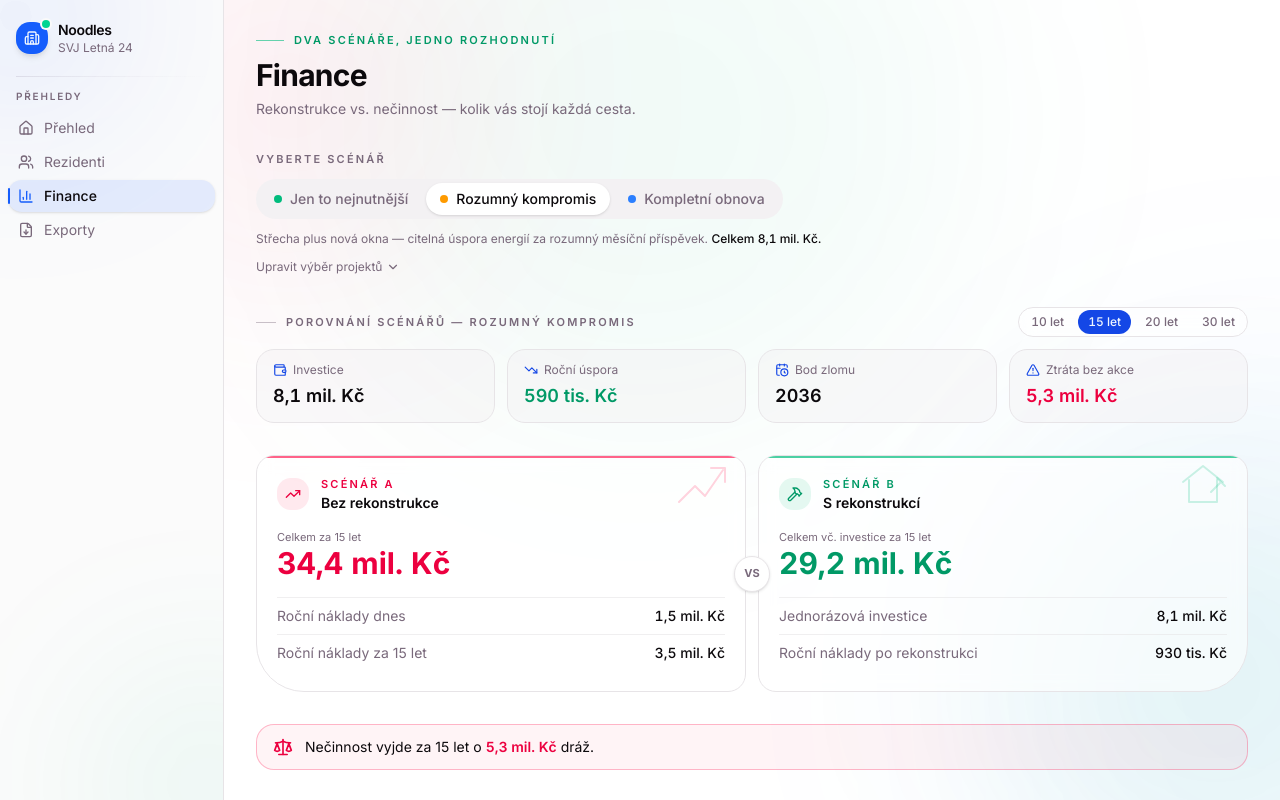
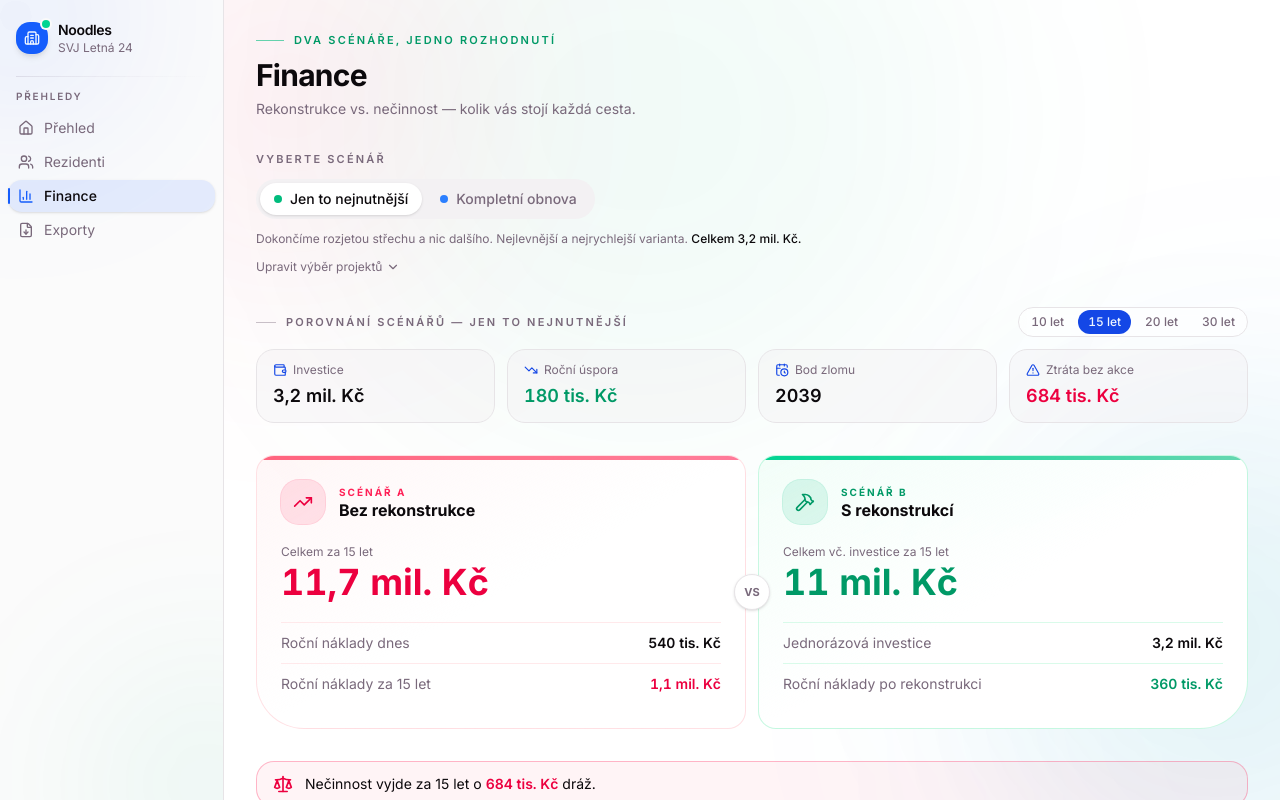
Before and after one commit to Vojtysek/Noodles, a Next.js app: page /dashboard/financials in a window 1280 px wide. Shown: the top 800 px of the page. Built offline with nearby package versions, Linux system fonts and the light colour scheme.

Commit message:
fix: scenarios instead of projects

```diff
--- a/app/dashboard/exporty/page.tsx
+++ b/app/dashboard/exporty/page.tsx
@@ -13,7 +13,6 @@ import {
   Sparkles,
   Building2,
   Users,
-  ChartPie,
   Lightbulb,
 } from "lucide-react"
 
@@ -24,7 +23,7 @@ import {
   exportHistory,
   distributionTips,
   personas as mockPersonas,
-  projects,
+  scenarios,
   fmtCzkShort,
   type Persona,
   type Sentiment,
@@ -43,7 +42,7 @@ export default function ExportyPage() {
   const [selectedTypeId, setSelectedTypeId] = useState(exportTypes[0].id)
   const [personaList, setPersonaList] = useState<Persona[]>(mockPersonas)
   const [personaId, setPersonaId] = useState(mockPersonas[0].id)
-  const [projectId, setProjectId] = useState<string>("all")
+  const [scenarioId, setScenarioId] = useState<string>("all")
   const [generating, setGenerating] = useState(false)
   const [done, setDone] = useState(false)
 
@@ -75,8 +74,7 @@ export default function ExportyPage() {
 
   const selectedType = exportTypes.find((t) => t.id === selectedTypeId) ?? exportTypes[0]
   const selectedPersona = personaList.find((p) => p.id === personaId)
-  const scopedProjects = projectId === "all" ? projects : projects.filter((p) => p.id === projectId)
-  const totalBudget = scopedProjects.reduce((sum, p) => sum + p.budget, 0)
+  const selectedScenario = scenarios.find((s) => s.id === scenarioId)
 
   // Mock generování — pouze vizuální stav, žádný skutečný export.
   function generate() {
@@ -129,14 +127,14 @@ export default function ExportyPage() {
           </span>
           <p className="text-sm font-medium">Co exportovat</p>
           <select
-            value={projectId}
-            onChange={(e) => setProjectId(e.target.value)}
+            value={scenarioId}
+            onChange={(e) => setScenarioId(e.target.value)}
             className="h-8 max-w-xs rounded-lg border border-border bg-background px-2 text-sm outline-none focus-visible:border-ring focus-visible:ring-3 focus-visible:ring-ring/50"
           >
-            <option value="all">Všechny scénáře</option>
-            {projects.map((p) => (
-              <option key={p.id} value={p.id}>
-                {p.name}
+            <option value="all">Oba scénáře</option>
+            {scenarios.map((s) => (
+              <option key={s.id} value={s.id}>
+                {s.name}
               </option>
             ))}
           </select>
@@ -145,22 +143,20 @@ export default function ExportyPage() {
           <span className="flex shrink-0 items-center gap-1.5 text-muted-foreground">
             <Building2 className="size-3.5 shrink-0" />
             <span className="font-medium text-foreground tabular-nums">
-              {scopedProjects.length}
+              {scenarioId === "all" ? scenarios.length : 1}
             </span>
-            <span className="whitespace-nowrap">{scopedProjects.length === 1 ? "scénář" : "scénáře"}</span>
+            <span className="whitespace-nowrap">{scenarioId === "all" ? "scénáře" : "scénář"}</span>
           </span>
           <span className="flex shrink-0 items-center gap-1.5 text-muted-foreground">
             <Users className="size-3.5 shrink-0" />
             <span className="font-medium text-foreground tabular-nums">{personaList.length}</span>
             <span className="whitespace-nowrap">rezidentů</span>
           </span>
-          <span className="flex shrink-0 items-center gap-1.5 text-muted-foreground">
-            <ChartPie className="size-3.5 shrink-0" />
-            <span className="font-medium text-foreground tabular-nums">
-              {fmtCzkShort(totalBudget)}
+          {selectedScenario && (
+            <span className="flex shrink-0 items-center gap-1.5">
+              <span className="whitespace-nowrap text-[10px] bg-amber-500/10 text-amber-600 rounded px-1 py-0.5 font-medium">{selectedScenario.name}</span>
             </span>
-            <span className="whitespace-nowrap text-[10px] bg-amber-500/10 text-amber-600 rounded px-1 py-0.5 font-medium">mock</span>
-          </span>
+          )}
         </div>
       </div>
 
--- a/app/dashboard/financials/page.tsx
+++ b/app/dashboard/financials/page.tsx
@@ -50,7 +50,7 @@ const TONE_DOT: Record<ScenarioTone, string> = {
   blue: "bg-blue-500",
 }
 
-const DEFAULT_SCENARIO_ID = "kompromis"
+const DEFAULT_SCENARIO_ID = "nejnutnejsi"
 
 /** Porovná dvě množiny ID projektů bez ohledu na pořadí. */
 function sameIdSet(a: readonly ProjectId[], b: readonly ProjectId[]): boolean {
@@ -427,106 +427,73 @@ export default function FinancialsPage() {
         </span>
 
         {/* Scénář A — bez rekonstrukce */}
-        <div className="relative overflow-hidden rounded-2xl border bg-background/60 p-4 backdrop-blur-sm transition-shadow hover:shadow-lg sm:p-5 lg:rounded-bl-[3rem]">
-          <span
-            aria-hidden
-            className="pointer-events-none absolute inset-x-0 top-0 h-0.5 bg-rose-500/70"
-          />
-          {/* Ručně kreslená stoupající šipka v rohu */}
-          <svg
-            aria-hidden
-            className="pointer-events-none absolute -top-1 right-3 size-16 text-rose-500/20"
-            viewBox="0 0 64 64"
-            fill="none"
-            stroke="currentColor"
-            strokeWidth="2"
-            strokeLinecap="round"
-            strokeLinejoin="round"
-          >
-            <path d="M10 50 L26 34 L36 44 L54 18" />
-            <path d="M42 16 H56 V30" />
-          </svg>
-          <div className="flex items-center gap-3">
-            <span className="flex size-8 shrink-0 items-center justify-center rounded-xl bg-rose-500/10">
-              <TrendingUp className="size-4 text-rose-600 dark:text-rose-400" />
+        <div className="relative overflow-hidden rounded-2xl border border-rose-200/60 bg-gradient-to-br from-rose-50/60 via-background to-background transition-shadow hover:shadow-xl dark:border-rose-500/20 dark:from-rose-950/25 dark:via-background dark:to-background lg:rounded-bl-[3rem]">
+          <div aria-hidden className="absolute inset-x-0 top-0 h-1 bg-gradient-to-r from-rose-400 to-rose-500/60" />
+          <div className="p-5 sm:p-6">
+            <div className="flex items-center gap-3.5">
+              <span className="flex size-11 shrink-0 items-center justify-center rounded-2xl bg-rose-500/12 ring-1 ring-rose-500/20">
+                <TrendingUp className="size-5 text-rose-600 dark:text-rose-400" />
               </span>
               <div>
-              <p className="text-[11px] font-semibold tracking-[0.2em] text-rose-600 uppercase dark:text-rose-400">
+                <p className="text-[10px] font-bold tracking-[0.2em] text-rose-500 uppercase dark:text-rose-400">
                   Scénář A
                 </p>
-              <p className="text-sm font-semibold">Bez rekonstrukce</p>
+                <p className="text-base font-bold leading-tight">Bez rekonstrukce</p>
               </div>
             </div>
 
-          <div className="mt-4">
-            <p className="text-[11px] text-muted-foreground">Celkem za {horizon} let</p>
-            <p className="text-2xl font-bold tabular-nums text-rose-600 dark:text-rose-400 sm:text-3xl">
+            <div className="mt-5">
+              <p className="text-xs text-muted-foreground">Celkem za {horizon} let</p>
+              <p className="mt-0.5 text-3xl font-bold tabular-nums text-rose-600 dark:text-rose-400 sm:text-4xl">
                 {fmtCzkShort(agg.cumWithoutEnd)}
               </p>
             </div>
 
-          <div className="mt-4 divide-y divide-border/60 border-t border-border/60 text-sm">
-            <div className="flex items-baseline justify-between gap-2 py-2">
+            <div className="mt-5 divide-y divide-rose-100/80 border-t border-rose-100/80 text-sm dark:divide-rose-500/10 dark:border-rose-500/10">
+              <div className="flex items-baseline justify-between gap-2 py-2.5">
                 <span className="text-muted-foreground">Roční náklady dnes</span>
-              <span className="font-medium tabular-nums">{fmtCzkShort(agg.annualWithoutNow)}</span>
+                <span className="font-semibold tabular-nums">{fmtCzkShort(agg.annualWithoutNow)}</span>
               </div>
-            <div className="flex items-baseline justify-between gap-2 py-2">
+              <div className="flex items-baseline justify-between gap-2 py-2.5">
                 <span className="text-muted-foreground">Roční náklady za {horizon} let</span>
-              <span className="font-medium tabular-nums">{fmtCzkShort(agg.annualWithoutEnd)}</span>
+                <span className="font-semibold tabular-nums text-rose-600 dark:text-rose-400">{fmtCzkShort(agg.annualWithoutEnd)}</span>
+              </div>
             </div>
           </div>
         </div>
 
         {/* Scénář B — s rekonstrukcí */}
-        <div className="relative overflow-hidden rounded-2xl border bg-background/60 p-4 backdrop-blur-sm transition-shadow hover:shadow-lg sm:p-5 lg:rounded-br-[3rem]">
-          <span
-            aria-hidden
-            className="pointer-events-none absolute inset-x-0 top-0 h-0.5 bg-emerald-500/70"
-          />
-          {/* Ručně kreslený domeček s kladívkem v rohu */}
-          <svg
-            aria-hidden
-            className="pointer-events-none absolute -top-1 right-3 size-16 text-emerald-500/20"
-            viewBox="0 0 64 64"
-            fill="none"
-            stroke="currentColor"
-            strokeWidth="2"
-            strokeLinecap="round"
-            strokeLinejoin="round"
-          >
-            <path d="M12 30 L32 14 L52 30" />
-            <path d="M18 28 V50 H46 V28" />
-            <path d="M40 40 L50 30 M46 26 L54 34" />
-          </svg>
-          <div className="flex items-center gap-3">
-            <span className="flex size-8 shrink-0 items-center justify-center rounded-xl bg-emerald-500/10">
-              <Hammer className="size-4 text-emerald-600 dark:text-emerald-400" />
+        <div className="relative overflow-hidden rounded-2xl border border-emerald-200/60 bg-gradient-to-br from-emerald-50/60 via-background to-background transition-shadow hover:shadow-xl dark:border-emerald-500/20 dark:from-emerald-950/25 dark:via-background dark:to-background lg:rounded-br-[3rem]">
+          <div aria-hidden className="absolute inset-x-0 top-0 h-1 bg-gradient-to-r from-emerald-400 to-emerald-500/60" />
+          <div className="p-5 sm:p-6">
+            <div className="flex items-center gap-3.5">
+              <span className="flex size-11 shrink-0 items-center justify-center rounded-2xl bg-emerald-500/12 ring-1 ring-emerald-500/20">
+                <Hammer className="size-5 text-emerald-600 dark:text-emerald-400" />
               </span>
               <div>
-              <p className="text-[11px] font-semibold tracking-[0.2em] text-emerald-600 uppercase dark:text-emerald-400">
+                <p className="text-[10px] font-bold tracking-[0.2em] text-emerald-600 uppercase dark:text-emerald-400">
                   Scénář B
                 </p>
-              <p className="text-sm font-semibold">S rekonstrukcí</p>
+                <p className="text-base font-bold leading-tight">S rekonstrukcí</p>
               </div>
             </div>
 
-          <div className="mt-4">
-            <p className="text-[11px] text-muted-foreground">
-              Celkem vč. investice za {horizon} let
-            </p>
-            <p className="text-2xl font-bold tabular-nums text-emerald-600 dark:text-emerald-400 sm:text-3xl">
+            <div className="mt-5">
+              <p className="text-xs text-muted-foreground">Celkem vč. investice za {horizon} let</p>
+              <p className="mt-0.5 text-3xl font-bold tabular-nums text-emerald-600 dark:text-emerald-400 sm:text-4xl">
                 {fmtCzkShort(agg.cumWithEnd)}
               </p>
             </div>
 
-          <div className="mt-4 divide-y divide-border/60 border-t border-border/60 text-sm">
-            <div className="flex items-baseline justify-between gap-2 py-2">
+            <div className="mt-5 divide-y divide-emerald-100/80 border-t border-emerald-100/80 text-sm dark:divide-emerald-500/10 dark:border-emerald-500/10">
+              <div className="flex items-baseline justify-between gap-2 py-2.5">
                 <span className="text-muted-foreground">Jednorázová investice</span>
-              <span className="font-medium tabular-nums">{fmtCzkShort(agg.budget)}</span>
+                <span className="font-semibold tabular-nums">{fmtCzkShort(agg.budget)}</span>
               </div>
-            <div className="flex items-baseline justify-between gap-2 py-2">
+              <div className="flex items-baseline justify-between gap-2 py-2.5">
                 <span className="text-muted-foreground">Roční náklady po rekonstrukci</span>
-              <span className="font-medium tabular-nums">{fmtCzkShort(agg.annualWithNow)}</span>
+                <span className="font-semibold tabular-nums text-emerald-600 dark:text-emerald-400">{fmtCzkShort(agg.annualWithNow)}</span>
+              </div>
             </div>
           </div>
         </div>
--- a/app/dashboard/prehled/page.tsx
+++ b/app/dashboard/prehled/page.tsx
@@ -193,8 +193,8 @@ function computeScenario(scenario: Scenario) {
 }
 
 export default function PrehledPage() {
-  const [dynamicScenarios, setDynamicScenarios] = useState<Scenario[]>(scenarios.slice(1)) // starts with kompromis + kompletni
-  const [scenarioId, setScenarioId] = useState(scenarios[1].id)
+  const [dynamicScenarios, setDynamicScenarios] = useState<Scenario[]>(scenarios)
+  const [scenarioId, setScenarioId] = useState(scenarios[0].id)
   const [supportCounts, setSupportCounts] = useState(() => countSentiments(initialPersonas))
   // Dev spouštění: ?splash=1 v URL, nebo tlačítko vedle nadpisu (jen v dev buildu).
   const [splashOpen, setSplashOpen] = useState(false)
--- a/lib/mock-data.ts
+++ b/lib/mock-data.ts
@@ -205,16 +205,9 @@ export const scenarios: Scenario[] = [
     projectIds: ["strecha"],
   },
   {
-    id: "kompromis",
-    name: "Rozumný kompromis",
-    tagline: "Střecha plus nová okna — citelná úspora energií za rozumný měsíční příspěvek.",
-    tone: "amber",
-    projectIds: ["strecha", "okna"],
-  },
-  {
     id: "kompletni",
     name: "Kompletní obnova",
-    tagline: "Všechny čtyři scénáře najednou. Nejdražší cesta, ale dům bude hotový na desítky let.",
+    tagline: "Všechny čtyři projekty najednou. Nejdražší cesta, ale dům bude hotový na desítky let.",
     tone: "blue",
     projectIds: ["strecha", "okna", "fasada", "vytah"],
   },
@@ -594,10 +587,10 @@ export type ExportHistoryItem = {
 export const exportHistory: ExportHistoryItem[] = [
   {
     id: "e1",
-    name: "Fasáda — přehled pro schůzi",
+    name: "Varianta A — stručný přehled",
     type: "Stručný přehled",
     format: "PDF",
-    project: "Zateplení fasády",
+    project: "Jen to nejnutnější",
     createdAt: "2026-06-02",
     size: "1,2 MB",
   },
@@ -606,16 +599,16 @@ export const exportHistory: ExportHistoryItem[] = [
     name: "Argumenty pro paní Novákovou",
     type: "Personalizovaný export",
     format: "PDF",
-    project: "Zateplení fasády",
+    project: "Kompletní obnova",
     createdAt: "2026-05-28",
     size: "860 kB",
   },
   {
     id: "e3",
-    name: "Okna — detailní report",
+    name: "Varianta B — detailní report",
     type: "Detailní report",
     format: "PDF",
-    project: "Výměna oken",
+    project: "Kompletní obnova",
     createdAt: "2026-05-21",
     size: "4,8 MB",
   },
@@ -624,7 +617,7 @@ export const exportHistory: ExportHistoryItem[] = [
     name: "Schůze SVJ červen — prezentace",
     type: "Prezentace",
     format: "PPTX",
-    project: "Všechny scénáře",
+    project: "Oba scénáře",
     createdAt: "2026-05-15",
     size: "6,1 MB",
   },
```
Lines whose indentation alone changed are shown as unchanged.
